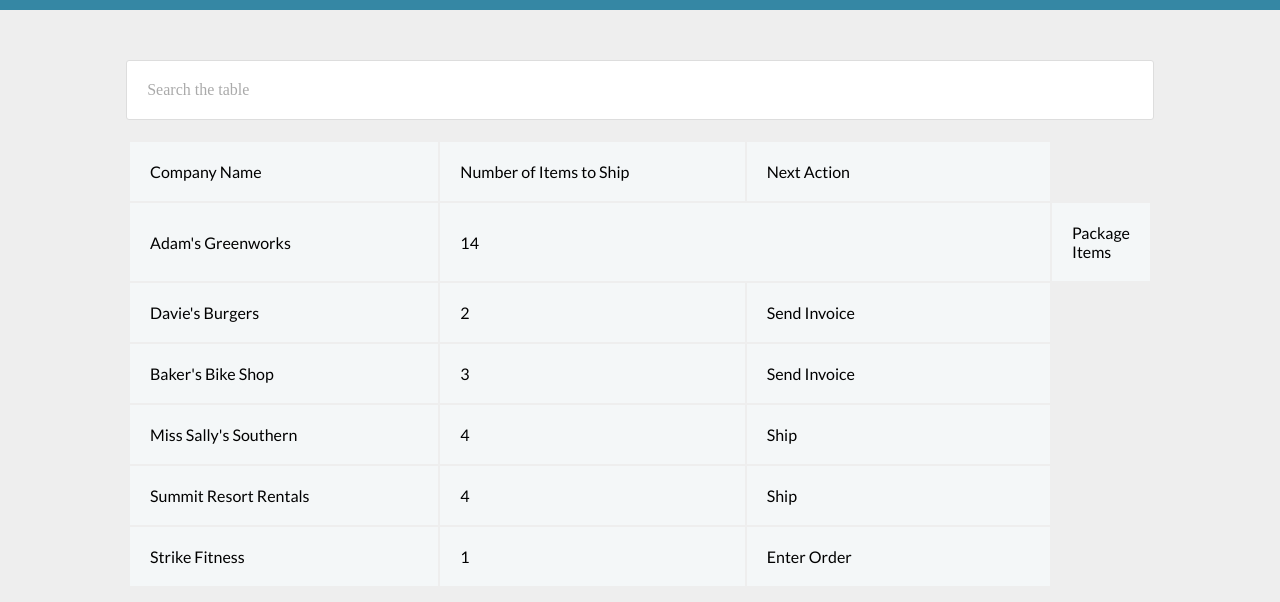
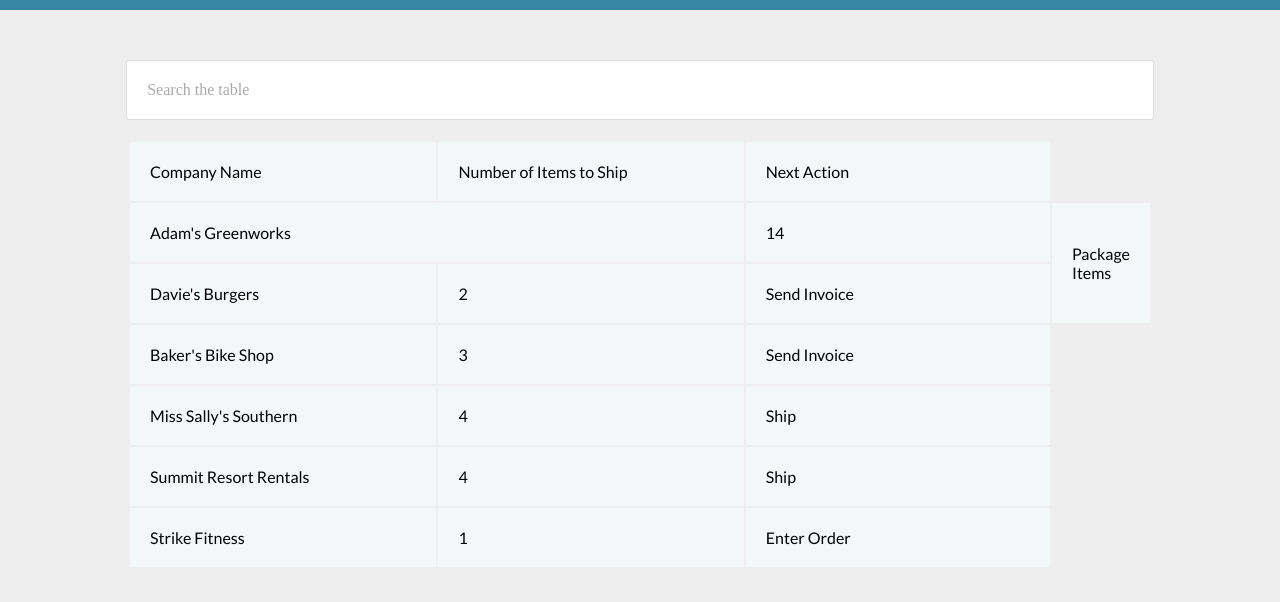
Before and after one commit to brent0721/TG-Pre-Work, a plain HTML site: page index.html in a window 1280 px wide. Shown: the part 80-682 px from the top of the page. Drawn offline with Linux system fonts and the light colour scheme.

Commit message:
Learn HTML Tables - Tables - Rowspan

```diff
--- a/index.html
+++ b/index.html
@@ -23,9 +23,9 @@
       <th>Next Action</th>
     </tr>
     <tr>
-      <td>Adam's Greenworks</td>
-      <td colspan="2">14</td>
-      <td>Package Items</td>
+      <td colspan="2">Adam's Greenworks</td>
+      <td>14</td>
+      <td rowspan="2">Package Items</td>
     </tr>
     <tr>
       <td>Davie's Burgers</td>
@@ -54,5 +54,6 @@
     </tr>
   </table>
 
+
 </body>
 </html>
```
